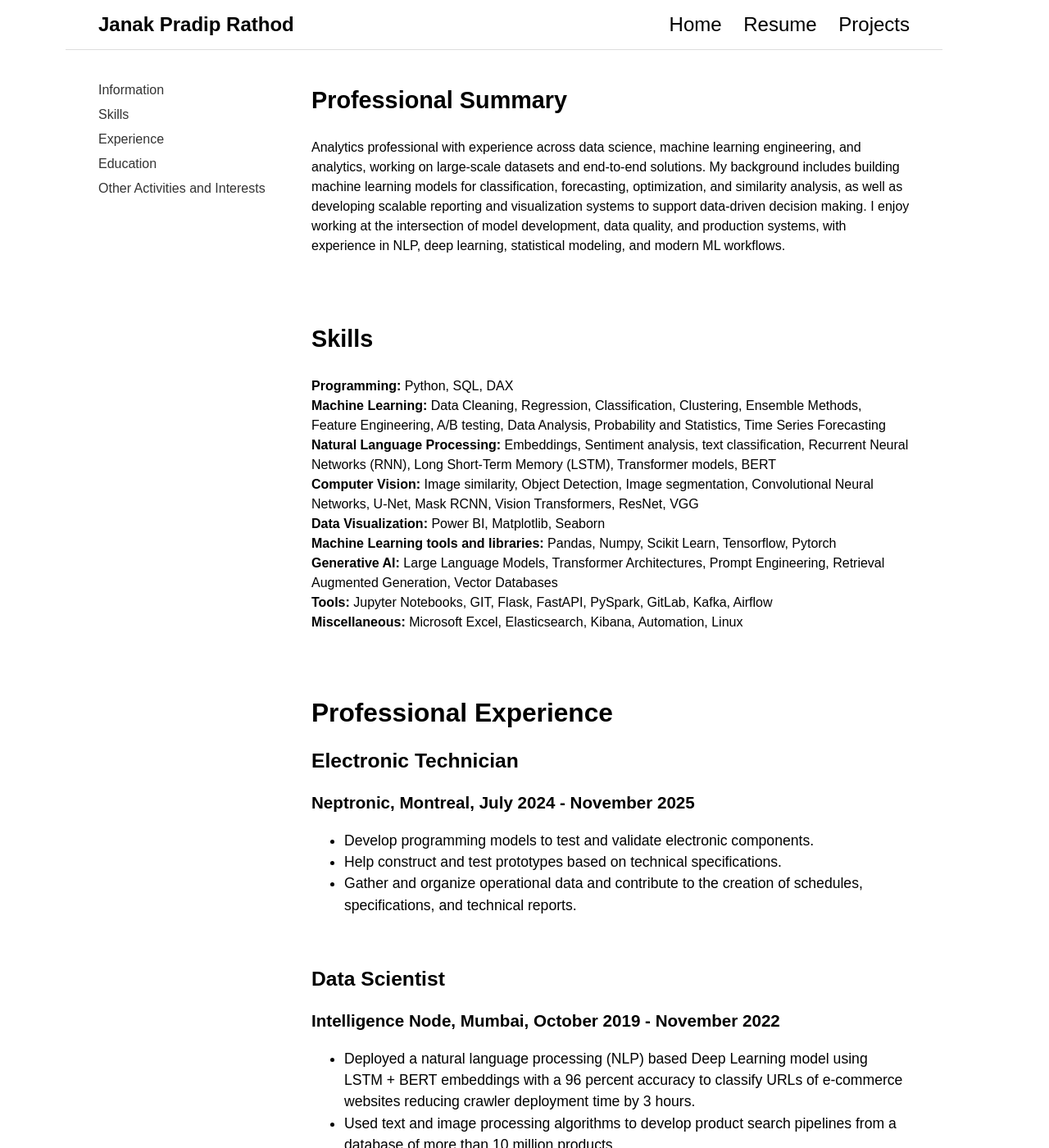
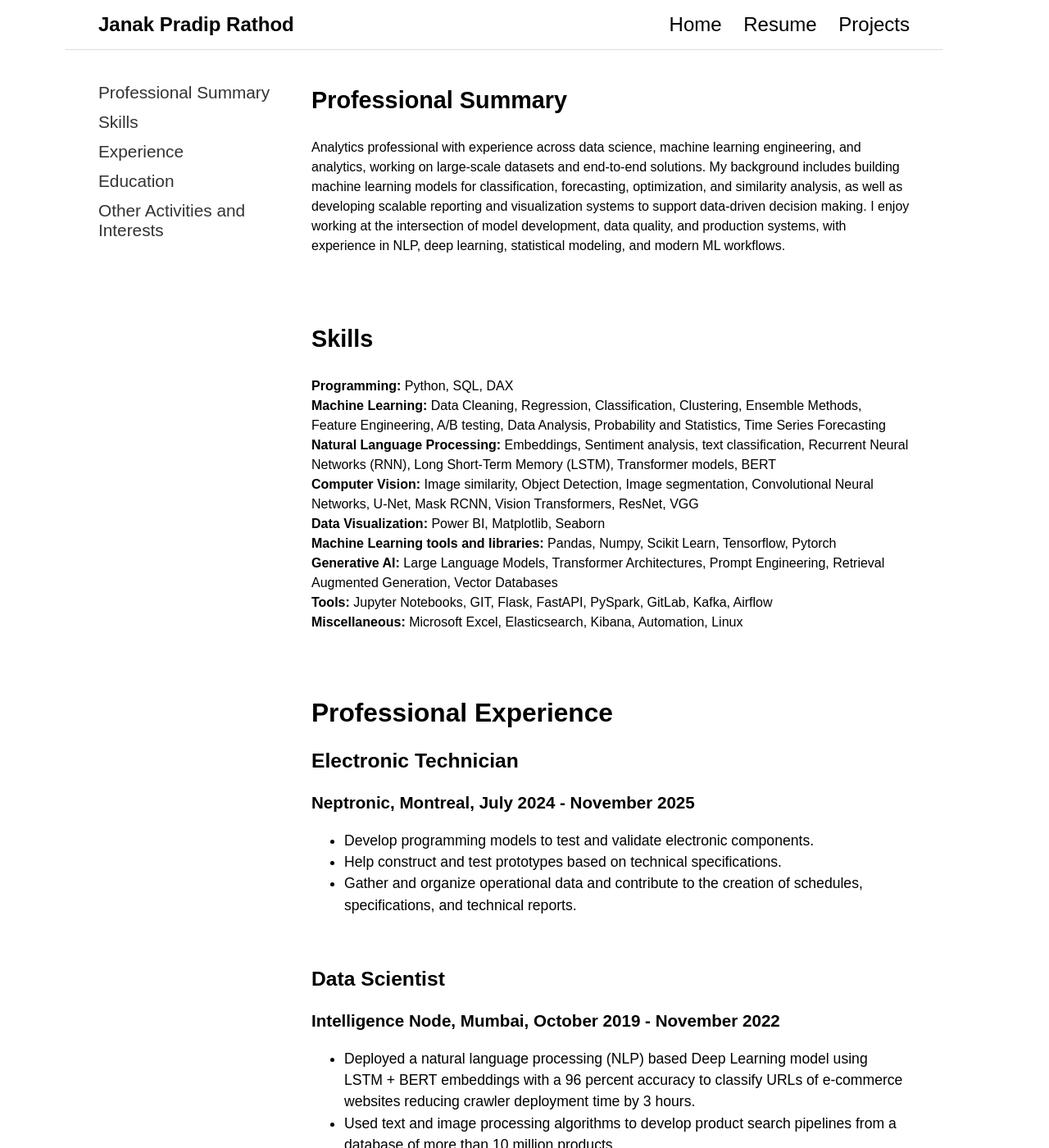
Before and after one commit to Janak26/portfolio, a Jekyll site: the page built from resume.md, in a window 1280 px wide and 1400 px high. Shown: the whole window at 82% size. Built offline with Jekyll 4.4.1, drawn with Linux system fonts in a browser that asks for light colours; part of the change alters nothing that is shown.

Commit message:
Update resume.md

```diff
--- a/resume.md
+++ b/resume.md
@@ -3,39 +3,14 @@ layout: default
 title: Resume
 ---
 
-  <style>
-        li {
-            line-height: 1.5; /* 1.8 times the normal font size */
-        }
-
-        b {
-            line-height: 1.5; /* 1.8 times the normal font size */
-        }
-
-        br {
-            line-height: 1.5; /* 1.8 times the normal font size */
-        }
-        body {
-            padding-right: 130px; /* Adjust the value as needed */
-        }
-
-        body {
-            padding-left: 80px; /* Adjust the value as needed */
-        }
-  </style>
-<body>
-
-
-
-
 <div class="two-column">
 
-  <div class="left-menu">
-    <a href="#info">Information</a>
-    <a href="#skills">Skills</a>
-    <a href="#experience">Experience</a>
-    <a href="#education">Education</a>
-    <a href="#additional">Other Activities and Interests</a>
+  <div style="font-size: 1.3em" class="left-menu">
+    <a href="https://janak26.github.io/portfolio/resume#info">Professional Summary</a>
+    <a href="https://janak26.github.io/portfolio/resume#skills">Skills</a>
+    <a href="https://janak26.github.io/portfolio/resume#experience">Experience</a>
+    <a href="https://janak26.github.io/portfolio/resume#education">Education</a>
+    <a href="https://janak26.github.io/portfolio/resume#additional">Other Activities and Interests</a>
   </div>
 
   <div>
@@ -44,7 +19,7 @@ title: Resume
       Analytics professional with experience across data science, machine learning engineering, and analytics, working on large-scale datasets and end-to-end solutions. My background includes building machine learning models for classification, forecasting, optimization, and similarity analysis, as well as developing scalable reporting and visualization systems to support data-driven decision making. I enjoy working at the intersection of model development, data quality, and production systems, with experience in NLP, deep learning, statistical modeling, and modern ML workflows.
     </div>
 
-	  <div style="font-size: 1.1em" style="line-height: 1.5" id="skills" class="section">
+    <div style="font-size: 1.1em" style="line-height: 1.5" id="skills" class="section">
       <h2 style="font-size: 1.8em">Skills</h2>
       <b>Programming:</b> Python, SQL, DAX
       <br>
@@ -65,7 +40,7 @@ title: Resume
       <b>Miscellaneous:</b> Microsoft Excel, Elasticsearch, Kibana, Automation, Linux
     </div>
 
-	<div style="font-size: 1.1em" id="experience" class="section">
+    <div style="font-size: 1.1em" id="experience" class="section">
       <h2 style="font-size: 1.8em">Professional Experience</h2>
         <h3 style="font-size: 1.4em">Electronic Technician</h3>
         <h3>Neptronic, Montreal, July 2024 - November 2025</h3>
@@ -112,7 +87,6 @@ title: Resume
           </ul>
     </div>
 
-
     <div style="font-size: 1.1em" style="line-height: 1.5" id="education" class="section">
       <h2 style="font-size: 1.8em">Education</h2>
         <h3 style="font-size: 1.4em">Concordia University – John Molson School of Business</h3>
@@ -145,8 +119,9 @@ title: Resume
         <li><a href="https://www.youtube.com/@propagateknowledge600">Propagate Knowledge</a> – Educational YouTube channel on data science topics with 4,000+ hours of watch time</li>
         <li>Innovation Lab, Concordia University – Cross-disciplinary collaboration to develop a post-wildfire analysis prototype using Sentinel-2 satellite imagery</li>
         <li>Language Proficiency – Bilingual Proficiency (English and French)</li>
+    </div>
 
-	<div style="font-size: 1.12em" style="line-height: 1.5" id="info" class="section">
+    <div style="font-size: 1.12em" style="line-height: 1.5" id="info" class="section">
       <h3 style="font-size: 1.8em">
         <a href="https://drive.google.com/file/d/10i3zbOezdVvvxyPtbQcC8cK0ByPWvv90/view?usp=drive_link">Click Here</a>
         To download the Resume
```
